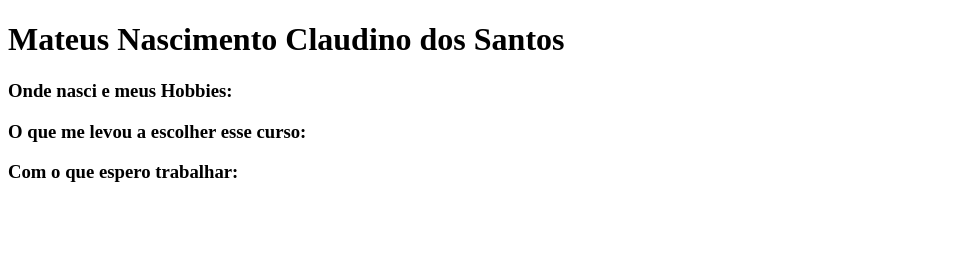
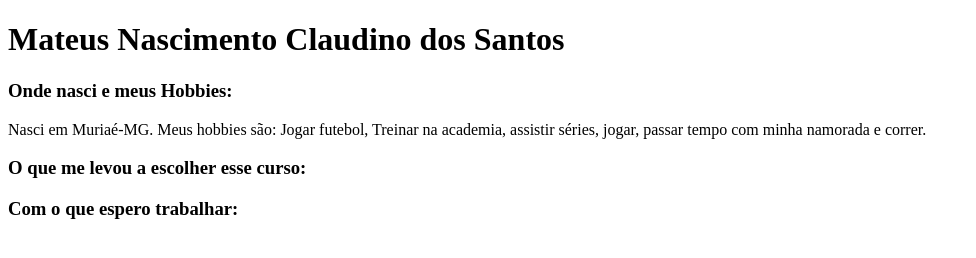
Before and after one commit to ufjf-dcc121/ufjf-dcc121-2023-1-atv5-MateusNascimentoSantos, a plain HTML site: page index.html in a window 1280 px wide. Shown: the whole page, without its empty margins (0-976 px from the left). Drawn offline with Linux system fonts and the light colour scheme.

Commit message:
adicionei onde nasci e hobbies

```diff
--- a/index.html
+++ b/index.html
@@ -19,7 +19,8 @@
 
     <main>
         <section><h3>Onde nasci e meus Hobbies:</h3>
-
+            Nasci em Muriaé-MG. Meus hobbies são: Jogar futebol, Treinar na academia, assistir séries,
+            jogar, passar tempo com minha namorada e correr.
         </section>
 
         <section><h3>O que me levou a escolher esse curso:</h3>
```
